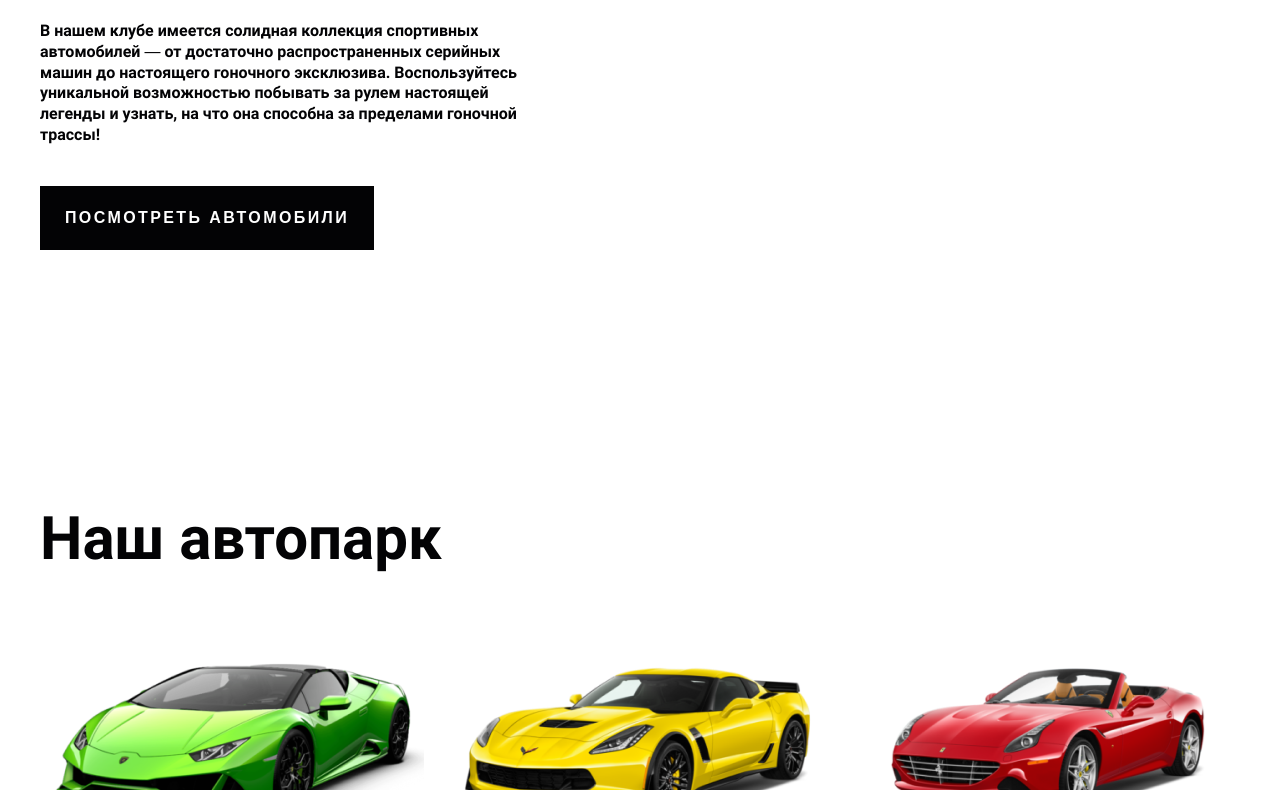
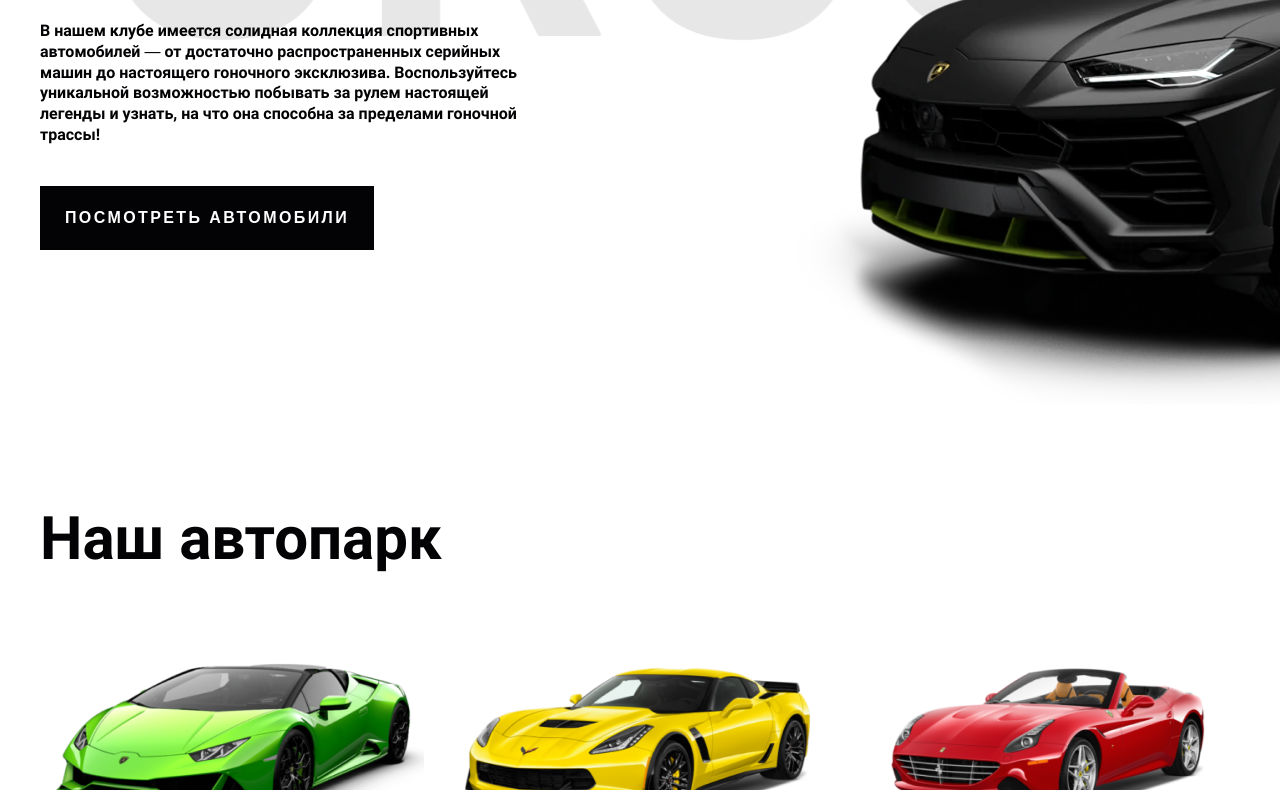
Before and after one commit to prouser-1/Demo2-Luxorides, a plain HTML site: page index.html in a window 1280 px wide. Shown: the part 393-1183 px from the top of the page. Drawn offline with Linux system fonts and the light colour scheme; files whose address does not match are found by name.

Commit message:
Update styles.css

```diff
--- a/css/styles.css
+++ b/css/styles.css
@@ -68,7 +68,7 @@ body {
 
 
 .main {
-    background-image: url("img/background.png");
+    background-image: url("/img/background.png");
     background-position: center;
     background-size: cover;
     padding: 104px 0 154px 0;
```
